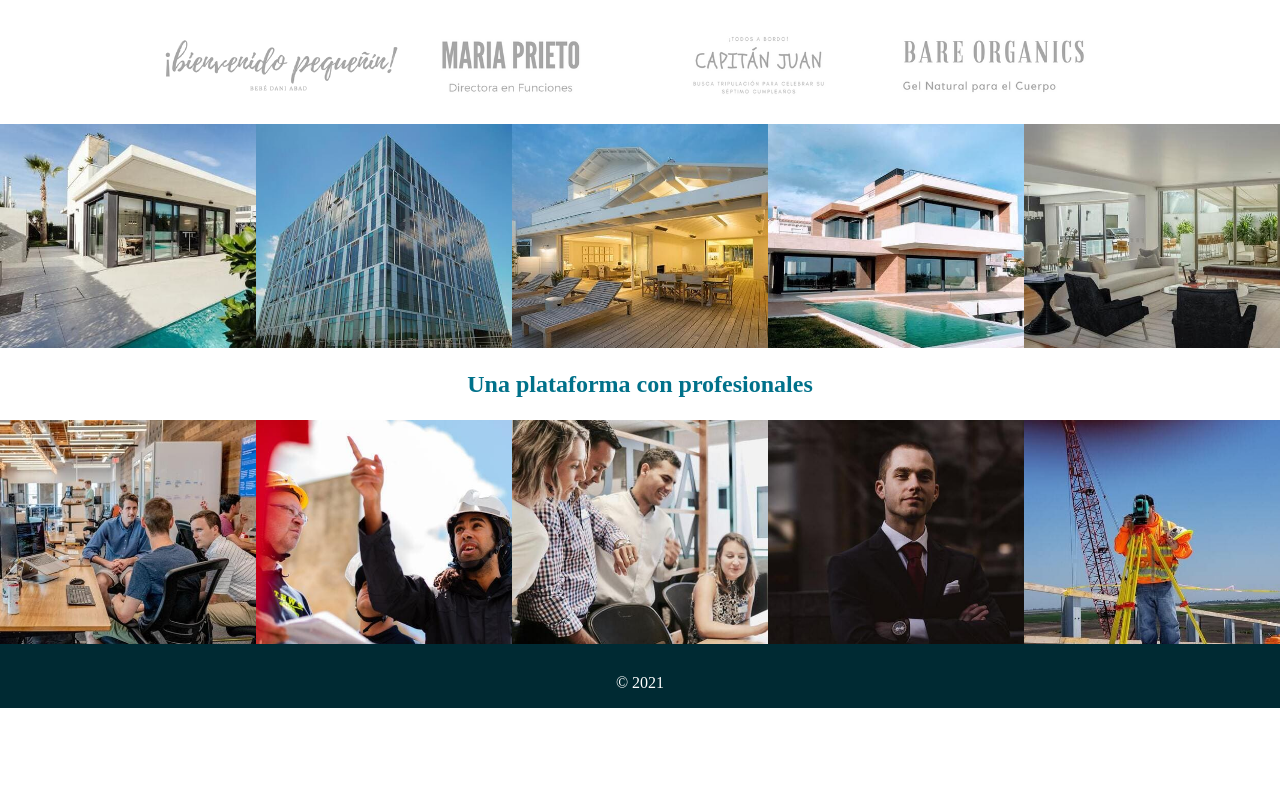
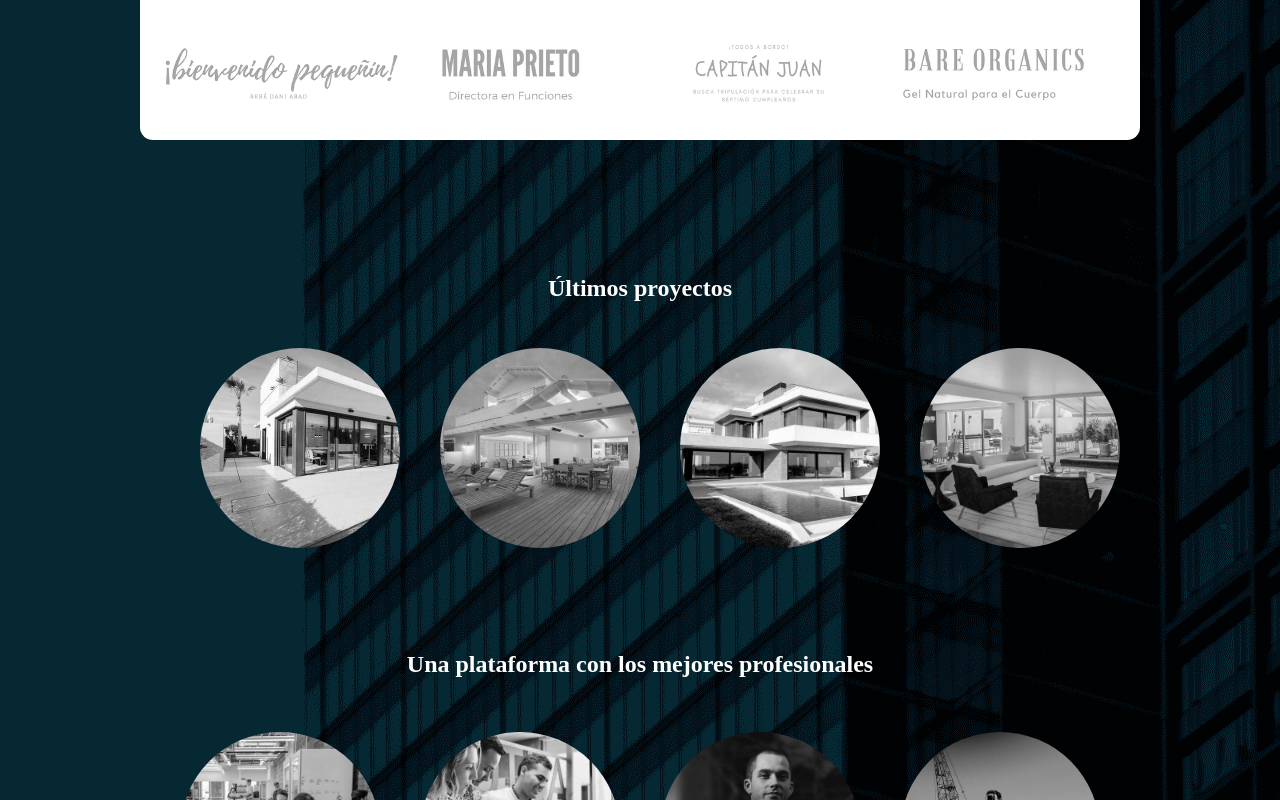
Before and after one commit to farraul/Front-React-Redux-arquitectos, a React (Create React App) app: page / in a window 1280 px wide. Shown: the part 600-1400 px from the top of the page. Before the commit the page ends 1308 px from the top, so only its background shows below. Built offline with nearby package versions, Linux system fonts and the light colour scheme.

Commit message:
container home, put the images of workers and the last proyects  with border radius

```diff
--- a/src/Containers/Home/Home.jsx
+++ b/src/Containers/Home/Home.jsx
@@ -19,7 +19,7 @@ const Home = () => {
     }
 
     return (
-        <div>
+        <div className='home-container'>
 
             <div className='home-section-1'>
                 <div>
@@ -53,11 +53,13 @@ const Home = () => {
                 </div>
             </div>
 
+            <div></div>
+
             <div className='home-section-3'>
                 <div className='home-section-3-iframe-images'>
-                    { /*<div className='home-section-3-div-title'>
+                    <div className='home-section-3-div-title'>
                         <h3 className='home-section-3-title'>Últimos proyectos</h3>
-                      </div>*/}
+                      </div>
                     <div className='home-section-3-images'>
                         <div id='home-section3-images-2'></div>
                         <div id='home-section3-images-1'></div>
@@ -70,11 +72,12 @@ const Home = () => {
             </div>
 
             <div className='home-section-4'>
-                <p className='home-section-4-our-workers'>Una plataforma con profesionales</p>
+                <div className='home-section-4-iframe-images'>
+                <p className='home-section-4-our-workers'>Una plataforma con los mejores profesionales</p>
+                </div>
 
                 <div className='home-section4-images'>
                     <div id='home-section4-images-1'></div>
-                    <div id='home-section4-images-2'></div>
                     <div id='home-section4-images-3'></div>
                     <div id='home-section4-images-4'></div>
                     <div id='home-section4-images-5'></div>
--- a/src/Containers/Home/Home.scss
+++ b/src/Containers/Home/Home.scss
@@ -1,12 +1,11 @@
 .home-section-1 {
 width: 100%;
-background: lightgrey;
 height: 30em;
 display: flex;
 justify-content: center;
 align-items: center;
 flex-direction: column;
-background-image: url(../../images/home-section-1.png);
+//background-image: url(../../images/home-section-1.png);
 background-size: cover;
 }
 .home-title {
@@ -41,6 +40,11 @@ cursor: pointer;
 .home-section-2{
 width: 100%;
 height: 10em;
+background-color: white;
+padding: 0.5em 0em 2em 0em;
+max-width: 1000px;
+margin: auto;
+border-radius: 0.8em;
 }
 .home-s-2-brands {
 display: flex;
@@ -59,37 +63,39 @@ color: #00718a;
 line-height: 1em;
 }
 #home-section3-images-1{
-background-image: url(../../images/building-1.jpg);
-width: 100%;
-height: 14em;
+background-image: url(../../images/building-2.jpg);
+width: 20%;
+height: 12.5em;
 background-size: cover;
+border-radius: 10em;
 }
-#home-section3-images-2{
-background-image: url(../../images/building-2.jpg);
-width: 100%;
-height: 14em;
-background-size: cover;
-}
+
 #home-section3-images-3{
 background-image: url(../../images/building-3.jpg);
-width: 100%;
-height: 14em;
+width: 20%;
+height: 12.5em;
 background-size: cover;
+border-radius: 10em;
 }
 #home-section3-images-4{
 background-image: url(../../images/building-4.jpg);
-width: 100%;
-height: 14em;
+width: 20%;
+height: 12.5em;
 background-size: cover;
+border-radius: 10em;
 }
 #home-section3-images-5{
 background-image: url(../../images/building-5.jpg);
-width: 100%;
-height: 14em;
+width: 20%;
+height: 12.5em;
 background-size: cover;
+border-radius: 10em;
 }
 .home-section-3-images {
 display: flex;
+filter: grayscale(1);
+justify-content: space-around;
+margin-top: 2em;
 }
 h3.home-section-3-title {
 text-align: center;
@@ -100,7 +106,7 @@ color: white;
 line-height: 1em;
 }
 .home-section-3-iframe-images {
-background-color: #00718a;
+    //background-image: url(../../images/home-section-1.png);
 }
 .home-section-3-div-title {
 height: 4em;
@@ -111,40 +117,71 @@ justify-content: center;
 text-align: center;
 font-size: 1.5em;
 font-weight: 700;
-color: #00718a;
+color: white;
 line-height: 1em;
 }
 
 #home-section4-images-1{
 background-image: url(../../images/worker-1.jpg);
-width: 100%;
-height: 14em;
+width: 20%;
+height: 12.5em;
 background-size: cover;
+border-radius: 10em;
 }
 #home-section4-images-2{
 background-image: url(../../images/worker-2.jpg);
-width: 100%;
-height: 14em;
+width: 20%;
+height: 12.5em;
 background-size: cover;
+border-radius: 10em;
 }
 #home-section4-images-3{
 background-image: url(../../images/worker-3.jpg);
-width: 100%;
-height: 14em;
+width: 20%;
+height: 12.5em;
 background-size: cover;
+border-radius: 10em;
+
 }
 #home-section4-images-4{
 background-image: url(../../images/worker-4.jpg);
-width: 100%;
-height: 14em;
+width: 20%;
+height: 12.5em;
 background-size: cover;
+border-radius: 10em;
 }
 #home-section4-images-5{
 background-image: url(../../images/worker-5.jpg);
-width: 100%;
-height: 14em;
+width: 20%;
+height: 12.5em;
 background-size: cover;
+border-radius: 10em;
 }
 .home-section4-images {
 display: flex;
+filter: grayscale(1);
+justify-content: space-evenly;
+margin-top: 2em;
 }
+.home-section-4 {
+    //background-image: url(../../images/home-section-1.png);
+    max-width: 1000px;
+    margin: auto;
+    margin-top: 5em;
+
+}
+.home-section-4-iframe-images {
+display: flex;
+justify-content: center;
+
+
+}
+.home-container{
+    background-image: url(../../images/background-full-weight.png);
+    padding-bottom: 12em;
+}
+.home-section-3-iframe-images {
+    padding-top: 7em;
+    max-width: 1000px;
+    margin: auto;
+}
```
Also changed, not shown: src/images/background-full-weight.png (added).
